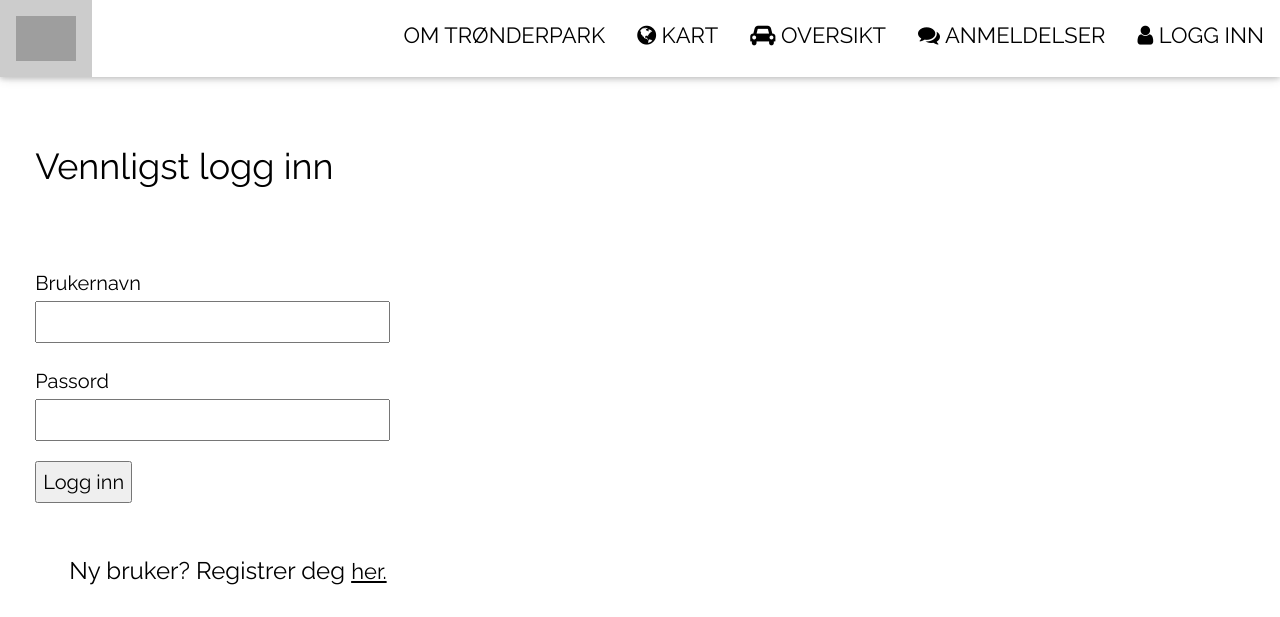
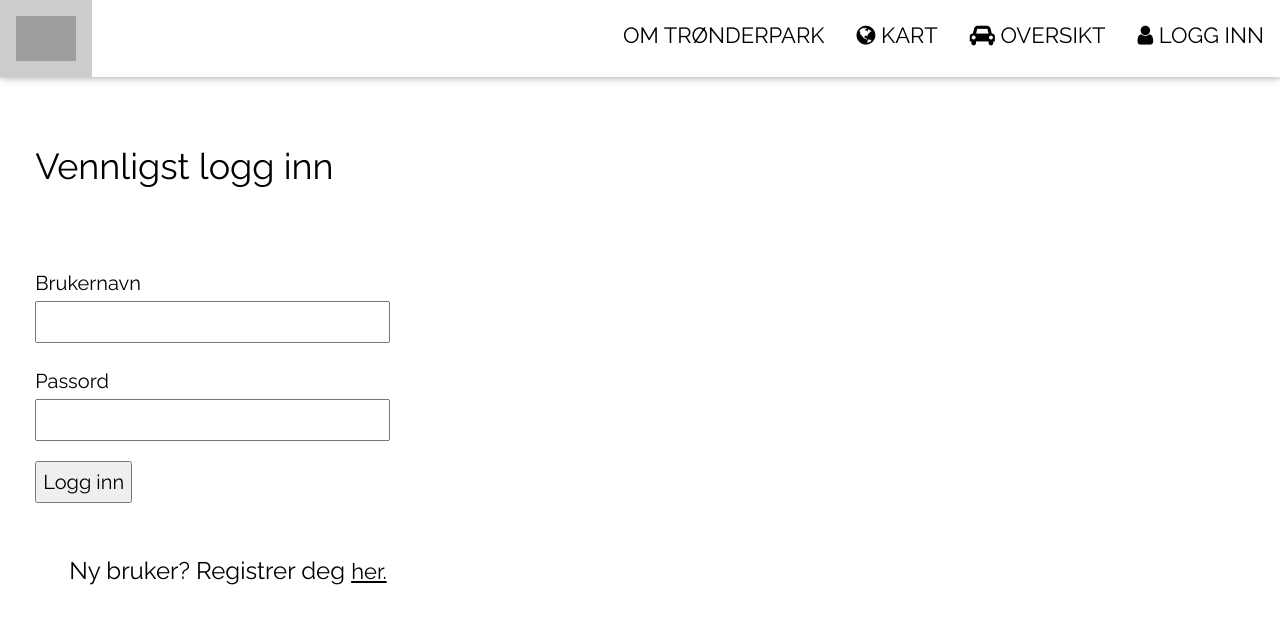
Before and after one commit to andrsly/gib2_c00l, a Flask app: page /login/ in a window 1280 px wide. Shown: the top 617 px of the page. Run offline with Flask 2, Linux system fonts and the light colour scheme; some libraries are stand-ins or nearby versions; grey boxes are pictures that could not be loaded.

Commit message:
removed review

```diff
--- a/tronderpark/app/templates/layout.html
+++ b/tronderpark/app/templates/layout.html
@@ -102,7 +102,6 @@ body, html {
       <a href="/" class="w3-bar-item w3-button" >OM TRØNDERPARK</a>
       <a href="/map/" class="w3-bar-item w3-button" ><i class="fa fa-globe"></i> KART</a>
       <a href="/work/" class="w3-bar-item w3-button" ><i class="fa fa-automobile"></i> OVERSIKT</a>
-      <a href="/review/" class="w3-bar-item w3-button" ><i class="fa fa-comments"></i> ANMELDELSER</a>
       {% if current_user.is_anonymous %}
       <a href="/login/" class="w3-bar-item w3-button" ><i class="fa fa-user"></i> LOGG INN</a>
       {% else %}
@@ -124,7 +123,6 @@ body, html {
   <a href="/" onclick="w3_close()" class="w3-bar-item w3-button" style="text-align: right">OM OSS  </a>
   <a href="/map/" onclick="w3_close()" class="w3-bar-item w3-button" style="text-align: right">KART  <i class="fa fa-globe"></i></a>
   <a href="/work/" onclick="w3_close()" class="w3-bar-item w3-button" style="text-align: right">OVERSIKT  <i class="fa fa-automobile"></i></a>
-  <a href="/review/" onclick="w3_close()" class="w3-bar-item w3-button" style="text-align: right">ANMELDELSER  <i class="fa fa-comments"></i></a>
   {% if current_user.is_anonymous %}
   <a href="/login/" onclick="w3_close()" class="w3-bar-item w3-button" style="text-align: right">LOGG INN  <i class="fa fa-user"></i></a>
   {% else %}
```
